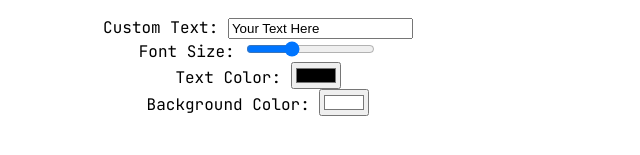
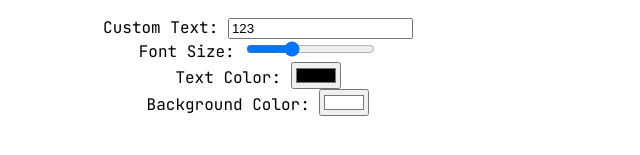
Before and after one commit to tandukuda/queue-display, a plain HTML site: page 123.html in a window 1280 px wide. Shown: the part 249-404 px from the top of the page, 382-1022 px from the left. Drawn offline with Linux system fonts and the light colour scheme; a web font is replaced by a local one.

Commit message:
Update 123.html

```diff
--- a/123.html
+++ b/123.html
@@ -28,7 +28,7 @@
     <h1>Custom Text Display</h1>
     <div id="display-text">Your Text Here</div>
     <div class="controls">
-        <label>Custom Text: <input type="text" id="text-input" value="Your Text Here"></label>
+        <label>Custom Text: <input type="text" id="text-input" value="123"></label>
         <br>
         <label>Font Size: <input type="range" id="font-size" min="50" max="200" value="100"></label>
         <br>
```
